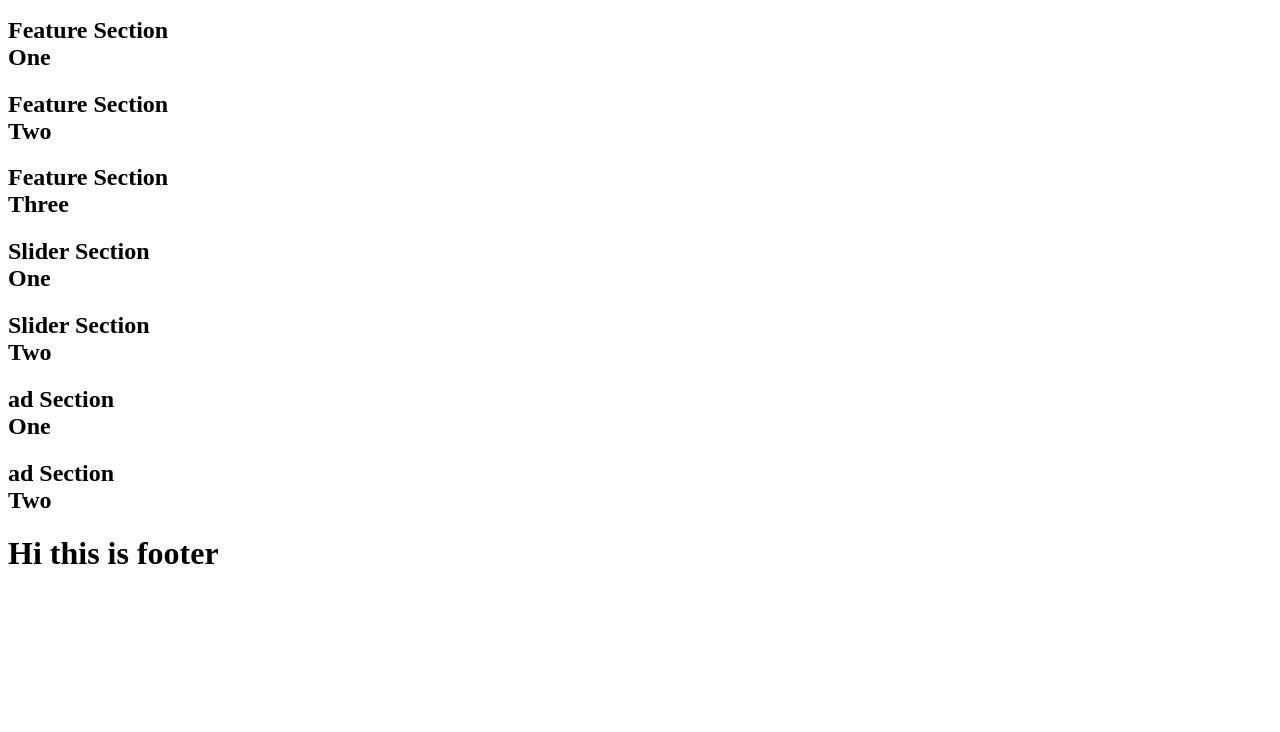
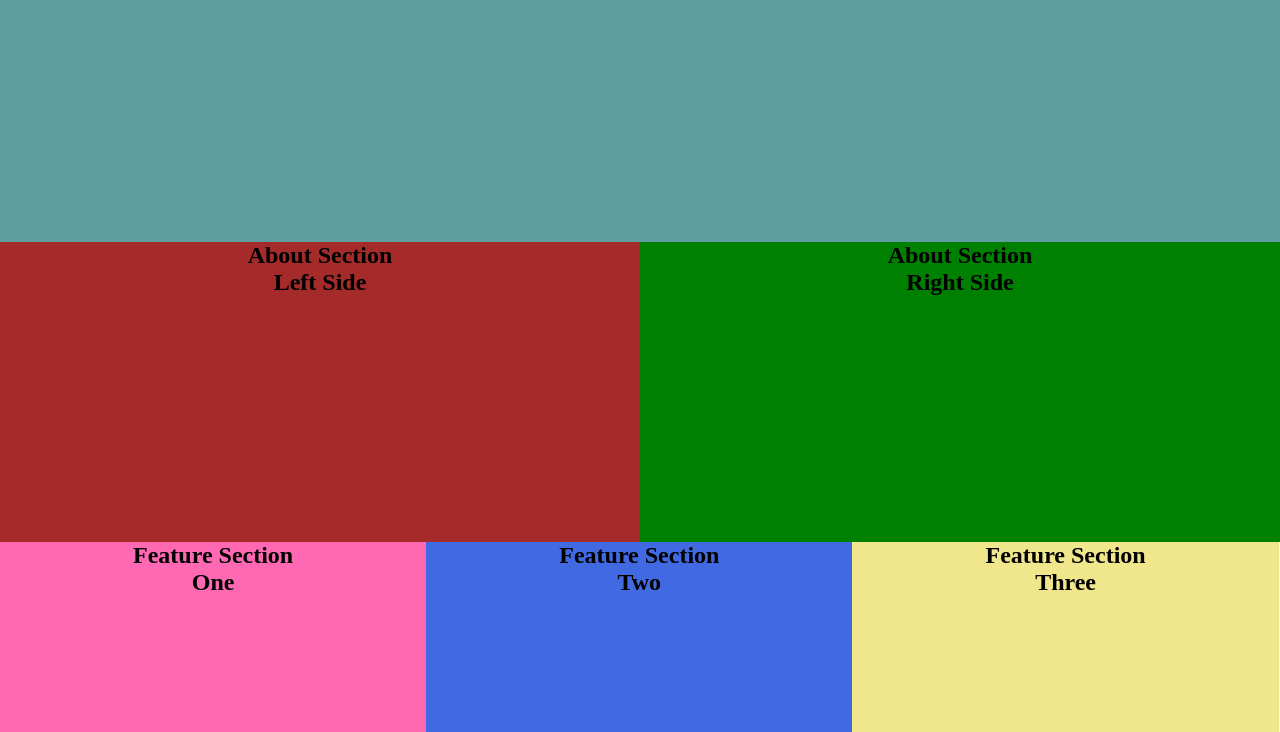
Before and after one commit to s4smily/-Week_3_23.06.23-Layout_1, a plain HTML site: page index.html in a window 1280 px wide. Shown: the part 258-990 px from the top of the page. Before the commit the page ends 852 px from the top, so only its background shows below. Drawn offline with Linux system fonts and the light colour scheme; files that its build step writes are made by us from their sources; the site is published under a folder, as on GitHub Pages, so addresses that start at the root find nothing.

Commit message:
Update index.html

```diff
--- a/index.html
+++ b/index.html
@@ -4,7 +4,7 @@
     <meta charset="UTF-8" />
     <meta name="viewport" content="width=device-width, initial-scale=1.0" />
     <title>Layout_1_Assignment #2 (ShikhbeSobai)</title>
-    <link rel="stylesheet" href="/Week_3_23.06.23/Layout_1/CSS/style_1.css" />
+    <link rel="stylesheet" href="CSS/style_1.css" />
   </head>
   <body>
     <header>
```
